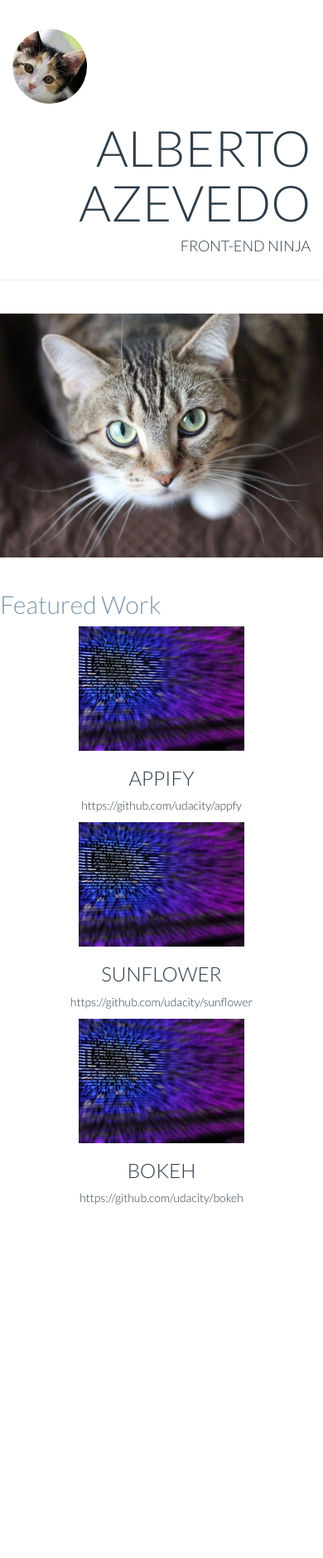
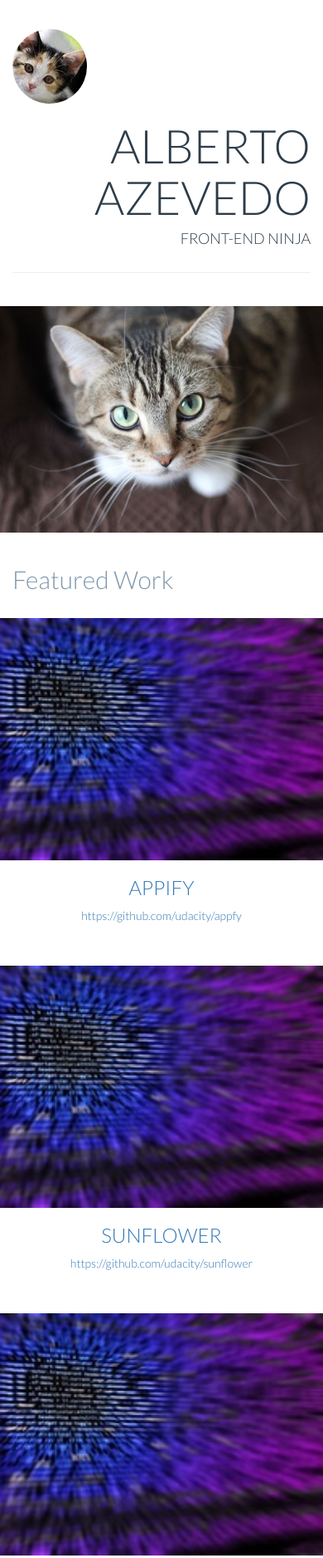
Before and after one commit to alberto-azevedo/front-end-portfolio, a plain HTML site: page index.html in a window 390 px wide. Shown: the top 1878 px of the page at 83% size. Before the commit the page ends 1464 px from the top, so only its background shows below. Drawn offline with Linux system fonts and the light colour scheme.

Commit message:
correcoes da revisao

```diff
--- a/css/styles.css
+++ b/css/styles.css
@@ -5,13 +5,17 @@ body {
 }
 
 .img-center {
-  margin:0 auto;
+  margin: 0 auto;
+}
+
+.img-responsive {
+    width: 100%;
 }
 
 .projects {
   text-align: center;
-  padding: 0px;
-  border: 0px;
+  padding: 0;
+  border: 0;
   margin-left: 5px;
 }
 
@@ -25,7 +29,7 @@ body {
 }
 
 .title-main {
-  font-size: 60px;
+  font-size: 4em;
 }
 .margin-logo {
   margin-top: 35px;
--- a/index.html
+++ b/index.html
@@ -11,7 +11,7 @@
   </head>
   <body>
     <div class="container">
-      <div class="row">
+      <header class="row">
         <div class="col-md-6">
           <img class="margin-logo img-circle" src="images/outro_gato.jpg" alt="Logo cat">
         </div>
@@ -19,46 +19,46 @@
           <h1 class="title-main">Alberto Azevedo</h1>
           <h4>Front-End Ninja</h4>
         </div>
-        <div class="row">
-          <div class="col-md-12">
+      </header>
       <hr>
-          </div>
-        </div>
-        <div class="row">
+      <main class="row">
         <picture class="col-md-12 img-center">
           <source media="(max-width: 500px)" srcset="images/cat-500x350.jpg">
           <source media="(max-width: 800px)" srcset="images/cat-800x650.jpg">
-            <img class="img-responsive" src="images/cat-1024x768.jpg"
-              alt="Descrever imagem">
+          <img class="img-responsive main-cat" src="images/cat-1024x768.jpg"
+            alt="Main cat image">
         </picture>
-        </div>
+      </main>
         <div class="row">
           <div class="col-md-12 text-featured">
             <h2>Featured Work</h2>
           </div>
         </div>
-        <div class="row text-center">
-
-          <div class="col-md-4">
-            <img class="img-responsive center-block" src="images/code-200x150.jpg" alt="Appify descrever melhor">
+        <section class="row text-center">
+            <article>
+              <a href="https://github.com/udacity/appfy" class="col-md-4">
+                <img class="img-responsive center-block" src="images/code-200x150.jpg" alt="Appify image">
                 <h3 class="text-uppercase">Appify</h3>
                 <p>https://github.com/udacity/appfy</p>
-          </div>
+              </a>
+            </article>
 
-
-          <div class="col-md-4">
-            <img class="img-responsive center-block" src="images/code-200x150.jpg" alt="Sunflower descrever melhor">
+            <article>
+              <a href="https://github.com/udacity/sunflower" class="col-md-4">
+                <img class="img-responsive center-block" src="images/code-200x150.jpg" alt="Sunflower image">
                 <h3 class="text-uppercase">Sunflower</h3>
                 <p>https://github.com/udacity/sunflower</p>
-          </div>
+              </a>
+            </article>
 
-          <div class="col-md-4">
-            <img class="img-responsive center-block" src="images/code-200x150.jpg" alt="Bokeh descrever melhor">
+            <article>
+              <a href="https://github.com/udacity/bokeh" class="col-md-4">
+                <img class="img-responsive center-block" src="images/code-200x150.jpg" alt="Bokeh image">
                 <h3 class="text-uppercase">Bokeh</h3>
                 <p>https://github.com/udacity/bokeh</p>
-          </div>
-        </div>
-      </div>
+              </a>
+            </article>
+          </section>
         </div>
   </body>
 </html>
```
Lines whose indentation alone changed are shown as unchanged.
